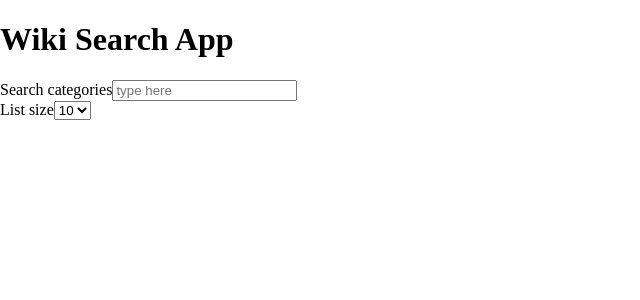
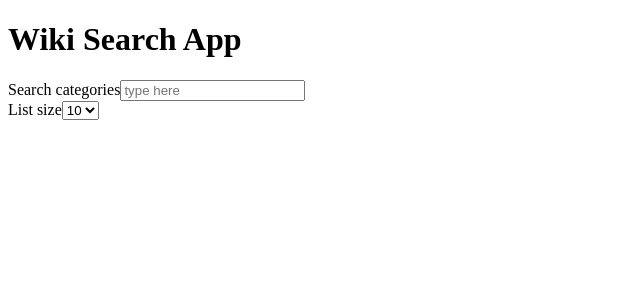
Before and after one commit to fbiter/wiki-search-app, a React app: page / in a window 1280 px wide. Shown: the top 300 px of the page, without its empty margins (0-640 px from the left). Built offline with nearby package versions, Linux system fonts and the light colour scheme.

Commit message:
Update style

```diff
--- a/src/components/ArticleRow.tsx
+++ b/src/components/ArticleRow.tsx
@@ -1,5 +1,4 @@
 import React from 'react'
-import '../style/card'
 
 export default function ArticleRow(props) {
   const {item} = props
--- a/src/components/CategoryRow.tsx
+++ b/src/components/CategoryRow.tsx
@@ -1,5 +1,4 @@
 import React from 'react'
-import '../style/card'
 
 export default function CategoryRow(props) {
   const {item, handleSubcatClick, handleArticleClick} = props
--- a/src/components/HeadingRow.tsx
+++ b/src/components/HeadingRow.tsx
@@ -1,5 +1,4 @@
 import React from 'react'
-import '../style/card'
 
 export default function HeadingRow(props) {
   const {labels} = props
--- a/src/components/SearchForm.tsx
+++ b/src/components/SearchForm.tsx
@@ -2,6 +2,7 @@ import React, {useContext} from 'react'
 import {StoreContext} from '../context'
 import {updateSearchTerm, changeListSize} from '../store/actions'
 import {selectCurSeacrhTerm} from '../store/selectors'
+import '../style/SearchForm'
 
 export default function SearchForm() {
   const {state, dispatch} = useContext(StoreContext)
--- a/src/layouts/ListLayout.tsx
+++ b/src/layouts/ListLayout.tsx
@@ -1,5 +1,6 @@
 import React from 'react'
 import HeadingCard from '../components/HeadingRow'
+import '../style/ListLayout'
 
 export default function ListLayout(props) {
   const {children, labels} = props
--- a/src/pages/SearchPage.tsx
+++ b/src/pages/SearchPage.tsx
@@ -1,7 +1,6 @@
 import React, {useContext} from 'react'
 import {ArticleList, CategoryList} from '../components'
 import {StoreContext} from '../context'
-import '../style/searchPage.scss'
 import {
   selectFilteredSubcategories,
   selectFilteredArticles
--- a/src/style/card.scss
+++ b/src/style/ListLayout.scss
@@ -50,5 +50,8 @@
   }
   .heading-item {
     border-radius: .5rem .5rem 0 0;
+    .item-secondary {
+      cursor: default;
+    }
   }
 }
--- a/src/style/searchPage.scss
+++ b/src/style/SearchForm.scss
@@ -29,12 +29,3 @@
     }
   }
 }
-
-@media only screen and (orientation: landscape) {
-  body {
-    margin: 0 auto;
-  }
-  html {
-    font-size: 2vh;
-  }
-}
--- a/src/style/root.scss
+++ b/src/style/root.scss
@@ -23,12 +23,7 @@ input {
   padding: .5rem;
 }
 
-@media (min-aspect-ratio: 14/9) {
-  body {
-    width: 60%;
-  }
-}
-
+// for wide displays
 @media only screen and (orientation: landscape) {
   body {
     margin: 0 auto;
@@ -37,3 +32,10 @@ input {
     font-size: 2vh;
   }
 }
+
+// for even wider displays
+@media (min-aspect-ratio: 14/9) {
+  body {
+    width: 60%;
+  }
+}
```
